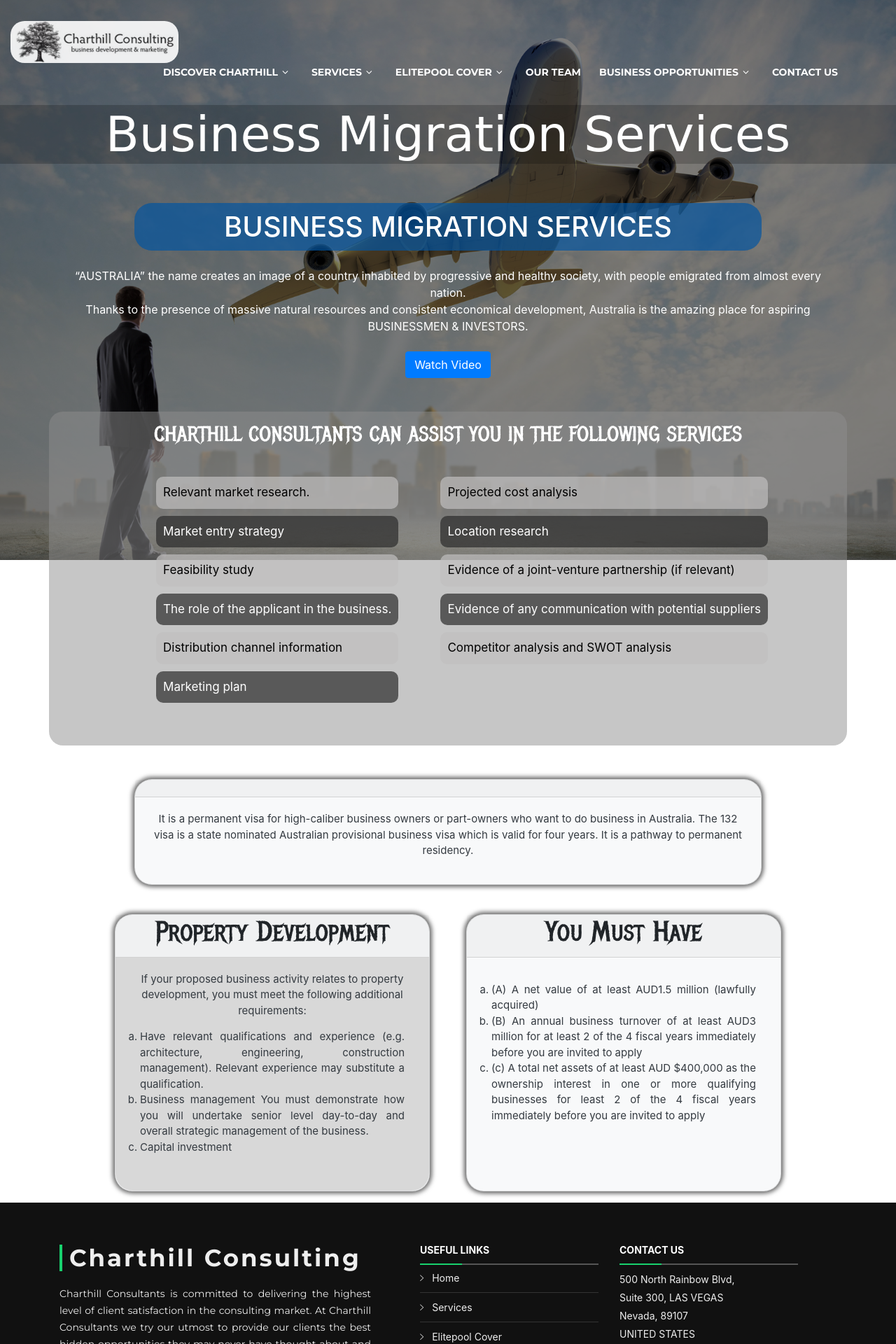
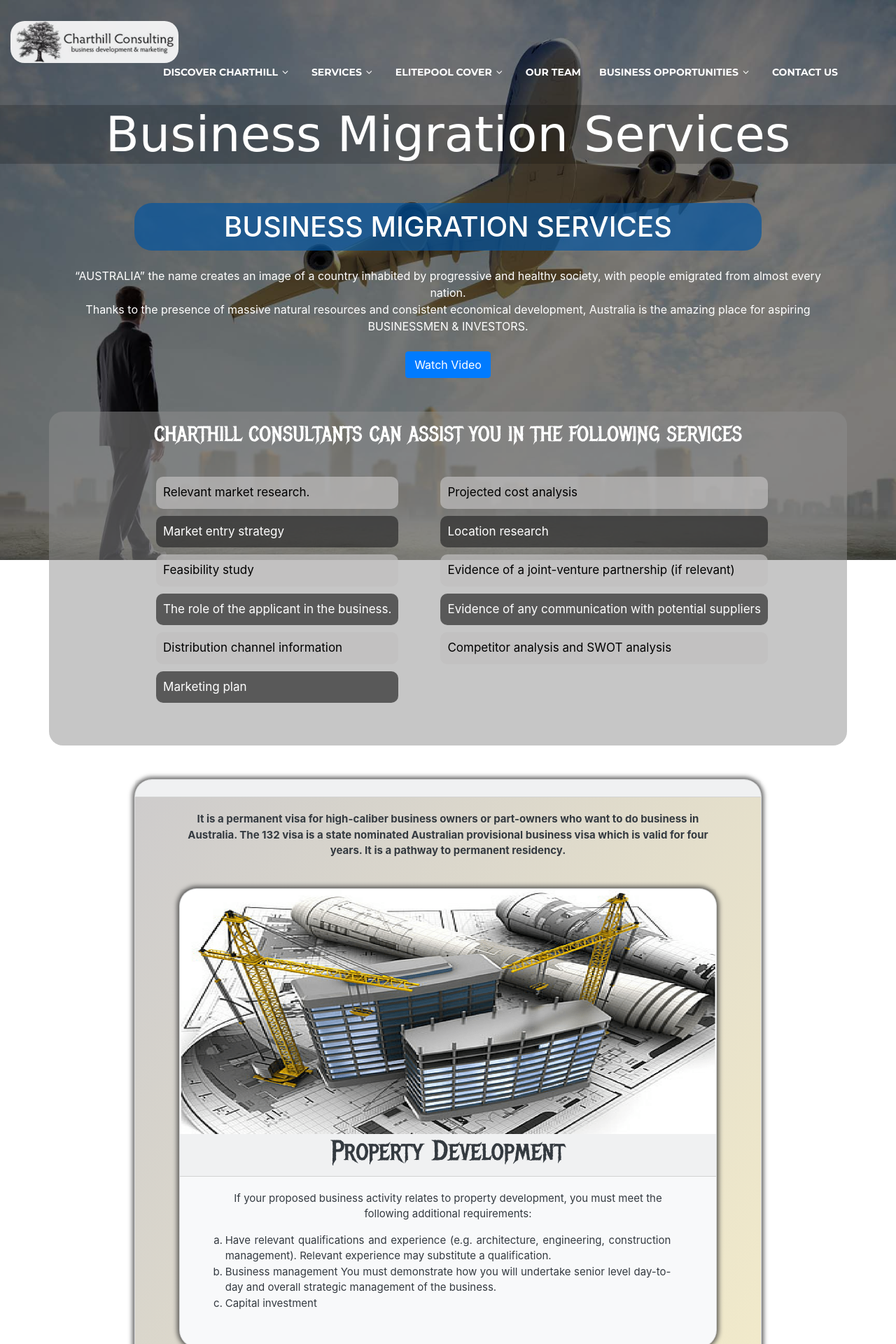
Before and after one commit to sarbjotsabharwal/consultant, a PHP site: the page made by Business migration services.php in a window 1280 px wide. Shown: the top 1920 px of the page at 70% size. Run offline with PHP 8.4, Linux system fonts and the light colour scheme; some libraries are stand-ins or nearby versions; some web fonts are replaced.

Commit message:
service section completed

```diff
--- a/Business migration services.php
+++ b/Business migration services.php
@@ -221,7 +221,8 @@
     <!-- section end -->
     <br><br>
 
-    <div class="container" style="background: rgba(141, 141, 141, 0.5);color:white;width: 100vw;padding: 15px;border-radius: 20px;">
+    <div class="container"
+        style="background: rgba(141, 141, 141, 0.5);color:white;width: 100vw;padding: 15px;border-radius: 20px;">
         <h5 class="card-title" style="font-weight: normal;font-size: 30px;">CHARTHILL CONSULTANTS CAN ASSIST YOU IN
             THE FOLLOWING SERVICES</h5>
         <div class="card-body" style="display: flex;flex-wrap:wrap;justify-content: center;">
@@ -251,44 +252,40 @@
             <!-- <h5 class="card-title" style="font-weight: normal;font-size: 30px;">CHARTHILL CONSULTANTS CAN ASSIST YOU IN
                 THE FOLLOWING SERVICES</h5> -->
         </div>
-        <div class="card-body" style="display: flex;flex-wrap:wrap;">
-            <p style="font-size: 15px;">It is a permanent
+        <div class="card-body"
+            style="display: flex;flex-wrap:wrap;background:linear-gradient(to right bottom, rgb(206, 204, 204), rgb(252, 243, 202));border-bottom-right-radius: 25px;border-bottom-left-radius: 25px;">
+            <p style="font-size: 15px;padding-left: 40px;padding-right: 40px;"><b>It is a permanent
                     visa for high-caliber business owners or part-owners who want to do business in Australia. The
-                132 visa is a state nominated Australian provisional business visa which is valid for four years. It is
-                a
-                pathway to permanent residency.</p>
+                    132 visa is a state nominated Australian provisional business visa which is valid for four years. It
+                    is
+                    a pathway to permanent residency.</b></p>
 
-
-
-
-        </div>
-    </div>
-    <!-- section end -->
-
-
+            <!-- card section -->
             <div style="display: flex;flex-wrap: wrap; justify-content: center;">
                 <!-- card 1 -->
-        <div class="card text-black bg-light mb-3" style="max-width: 450px;border-radius: 25px;">
+                <div class="card text-black bg-light mb-3" style="    width: 90%;;border-radius: 25px;">
                     <div class="card-header" id="show-card-1" style="margin: 0;padding: 0;">
-                <!-- <img src="assets/img/ipo/ipoback.jpg" style="height: 250px;" alt=""> -->
-                <h5 class="card-title" style="color:;font-size:40px;font-weight: normal;">Property Development
+                        <img src="assets/img/business migration/property develop.png" style="height: 350px;box-shadow: none;margin: 0;padding-right: 0;" alt="">
+                        <h5 class="card-title" style="font-size:40px;font-weight: normal;">Property Development
                         </h5>
                     </div>
 
                     <div class="card-body text-dark id=" card-body-1"
-                style="font-size:15px;border-bottom-left-radius: 25px;border-bottom-right-radius: 25px;background: rgb(216, 216, 216);">
+                        style="font-size:15px;border-bottom-left-radius: 25px;border-bottom-right-radius: 25px;padding-right: 50px;padding-left: 50px;">
 
                         If your proposed business activity relates to property development, you must meet the following
                         additional requirements:<br>
                         <ol style="list-style: lower-alpha;text-align: justify;font-size: 15px;padding: 15px;">
                             <li>
 
-                        Have relevant qualifications and experience (e.g. architecture, engineering, construction
+                                Have relevant qualifications and experience (e.g. architecture, engineering,
+                                construction
                                 management). Relevant experience may substitute a qualification.
                             </li>
                             <li>
                                 Business management
-                        You must demonstrate how you will undertake senior level day-to-day and overall strategic
+                                You must demonstrate how you will undertake senior level day-to-day and overall
+                                strategic
                                 management of the business.
 
                             </li>
@@ -297,41 +294,34 @@
 
                             </li>
                         </ol>
-
-                <!-- <ul style="color: ;text-align: justify; font-size: 15px;">
-
-                        <li>Assessing IPO readiness</li>
-                        <li>Developing an IPO Road map</li>
-                        <li>Pre-IPO workshops</li>
-                        <li>Assisting in developing accounting policies</li>
-                        <li>Facilitation of non-US exchange listings</li>
-                        <li>Assistance with US GAAP to IFRS conversions</li>
-
-                    </ul> -->
                     </div>
                 </div>
                 <!-- card 1 end -->
 
                 <!-- card 2  -->
-        <div class="card text-black bg-light mb-3" style="max-width: 450px;border-radius: 25px;">
+                <div class="card text-black bg-light mb-3" style="    width: 90%;;border-radius: 25px;">
                     <div class="card-header" style="margin: 0;padding: 0;">
-                <!-- <img src="assets/img/ipo/ipoexecution1.jpg" style="height: 250px;" alt=""> -->
+
+                        <img src="assets/img/business migration/checklist-3693113_1920.jpg" style="height: 350px;box-shadow: none;" alt="">
                         <h5 class="card-title" style="font-size:40px;font-weight: normal;">You Must Have
                         </h5>
                     </div>
-            <div class="card-body text-dark" id="card-body-2" style="border-radius:25px">
+                    <div class="card-body text-dark" id="card-body-2"
+                        style="border-radius:25px;padding-right: 50px;padding-left: 50px;">
                         <ol style="list-style: lower-alpha;text-align: justify;font-size: 15px;padding: 15px;">
                             <li>
 
                                 (A) A net value of at least AUD1.5 million (lawfully acquired)
                             </li>
                             <li>
-                        (B) An annual business turnover of at least AUD3 million for at least 2 of the 4 fiscal years
+                                (B) An annual business turnover of at least AUD3 million for at least 2 of the 4 fiscal
+                                years
                                 immediately before you are invited to apply
                             </li>
                             <li>
                                 (c) A total net assets of at least AUD $400,000 as the ownership interest in one or more
-                        qualifying businesses for least 2 of the 4 fiscal years immediately before you are invited to
+                                qualifying businesses for least 2 of the 4 fiscal years immediately before you are
+                                invited to
                                 apply
                             </li>
                         </ol>
@@ -340,6 +330,13 @@
                 <!-- card 2 end -->
             </div>
             <!-- card section end -->
+
+
+        </div>
+    </div>
+    <!-- section end -->
+
+
     <?php
 
     include('footer.html');
```
Also changed, not shown: assets/img/business migration/background.jpg, assets/img/business migration/background11.jpg (added), assets/img/business migration/checklist-3693113_1920.jpg (added), assets/img/business migration/property develop.png (added). Lines whose indentation alone changed are shown as unchanged.
